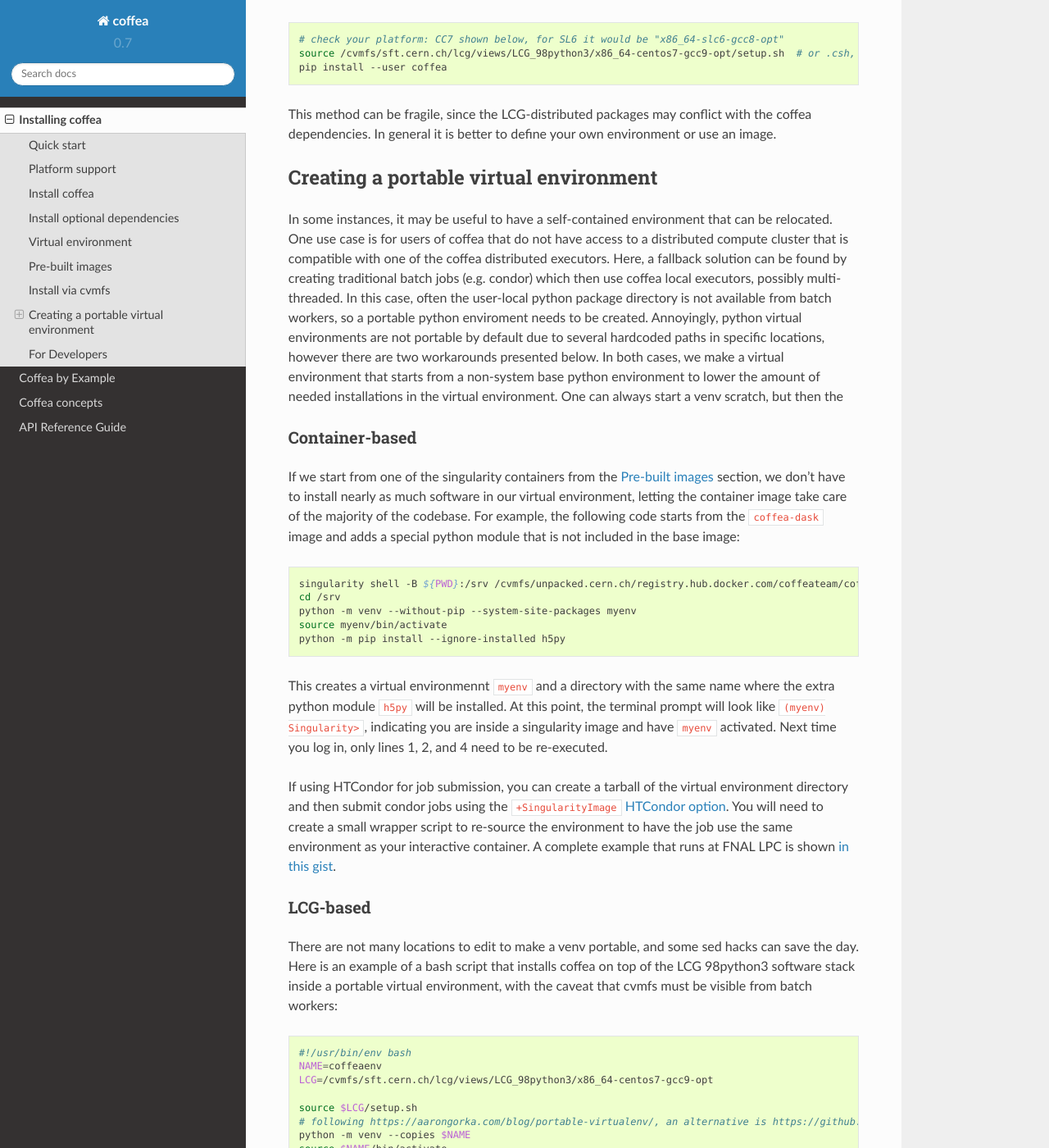
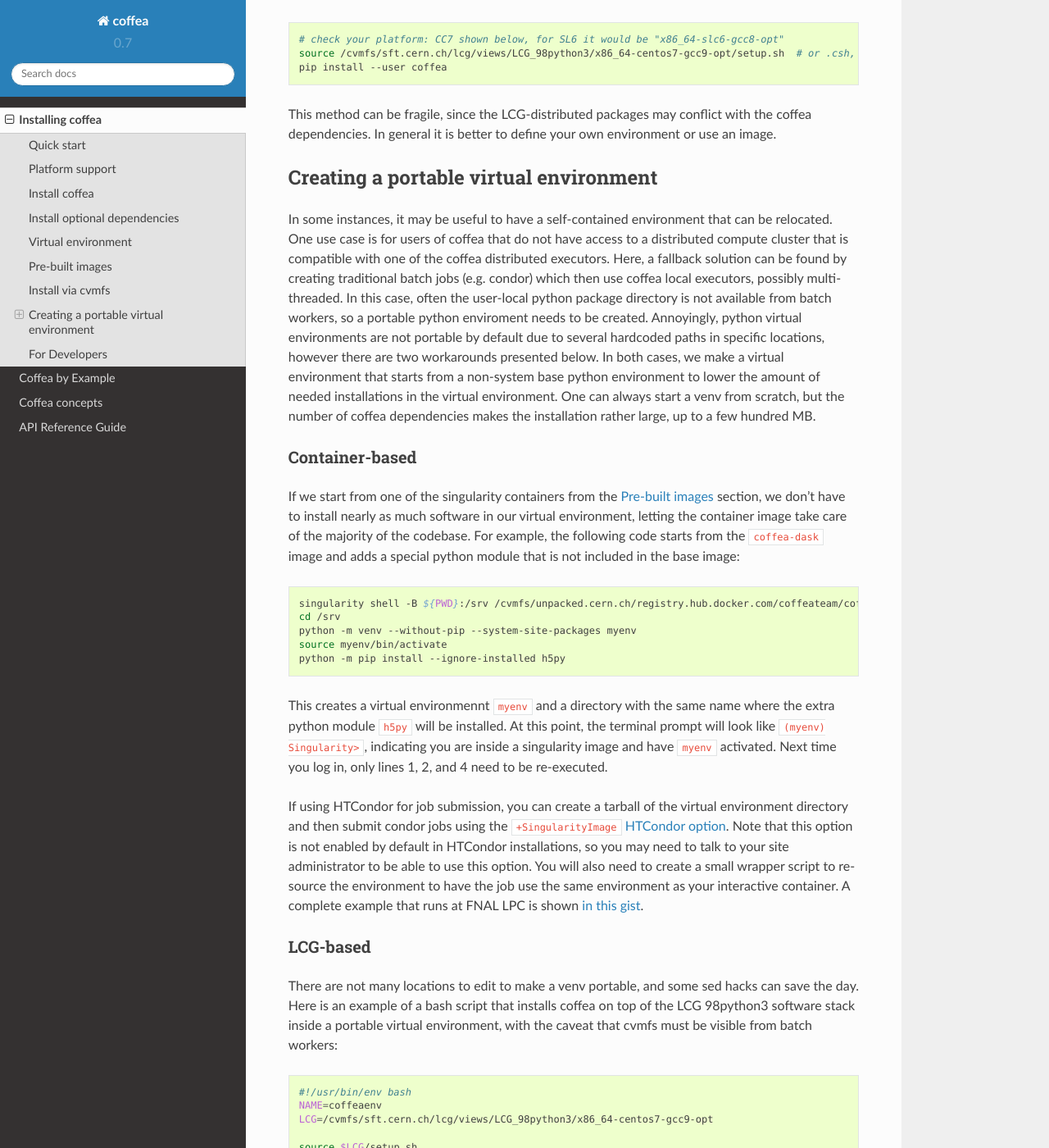
Before and after one commit to CoffeaTeam/coffea, a Sphinx documentation site: the page built from docs/source/installation.rst, in a window 1280 px wide and 1400 px high, scrolled down 2583 px. Shown: the whole window at 82% size. Built offline with Sphinx 7.4.7 and the Read the Docs theme 2.0.0, drawn with Linux system fonts in a browser that asks for light colours; pages that are not in the unit, such as notebooks, are missing from menus.

Commit message:
editorial

```diff
--- a/docs/source/installation.rst
+++ b/docs/source/installation.rst
@@ -114,8 +114,8 @@ which then use coffea local executors, possibly multi-threaded. In this case, of
 is not available from batch workers, so a portable python enviroment needs to be created.
 Annoyingly, python virtual environments are not portable by default due to several hardcoded paths in specific locations, however
 there are two workarounds presented below. In both cases, we make a virtual environment that starts from a non-system base
-python environment to lower the amount of needed installations in the virtual environment. One can always start a venv scratch, but
-then the
+python environment to lower the amount of needed installations in the virtual environment. One can always start a venv from scratch,
+but the number of coffea dependencies makes the installation rather large, up to a few hundred MB.
 
 
 Container-based
@@ -138,7 +138,9 @@ image and have ``myenv`` activated. Next time you log in, only lines 1, 2, and 4
 
 If using HTCondor for job submission, you can create a tarball of the virtual environment directory and then submit condor
 jobs using the ``+SingularityImage`` `HTCondor option <https://htcondor.readthedocs.io/en/latest/admin-manual/singularity-support.html>`_.
-You will need to create a small wrapper script to re-source the environment to have the job use the same environment as your interactive container.
+Note that this option is not enabled by default in HTCondor installations, so you may need to talk to your site administrator to be
+able to use this option. You will also need to create a small wrapper script to re-source the environment to have the job use the
+same environment as your interactive container.
 A complete example that runs at FNAL LPC is shown `in this gist <https://gist.github.com/mattbellis/20b9f892689c8a32b99151c5aa7a4e5f>`_.
 
 
```
